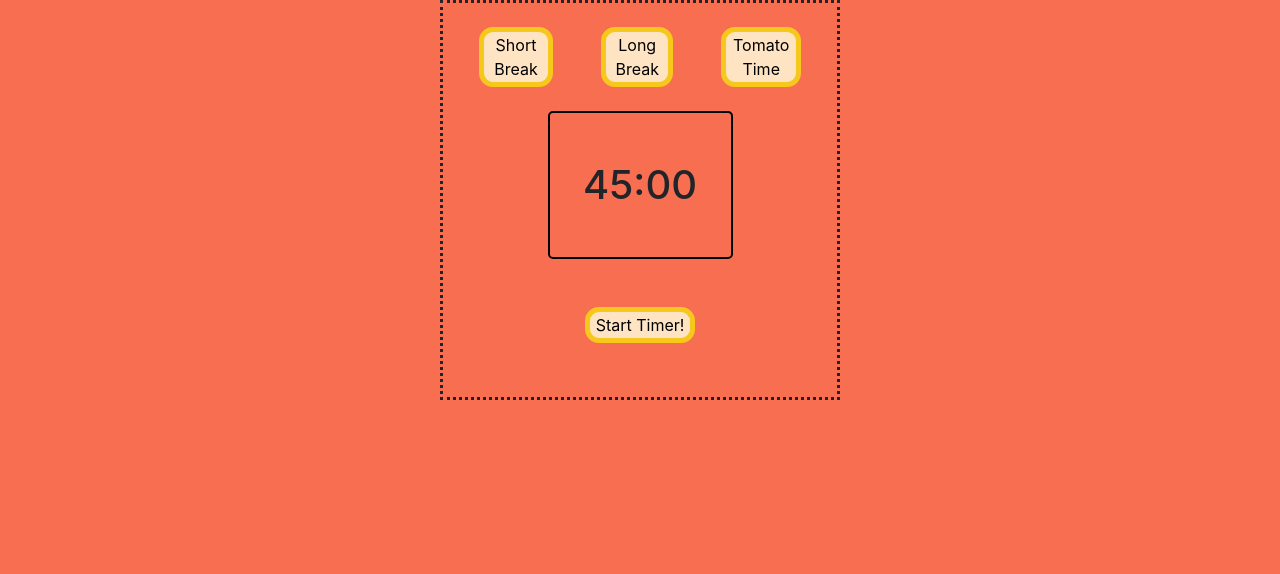
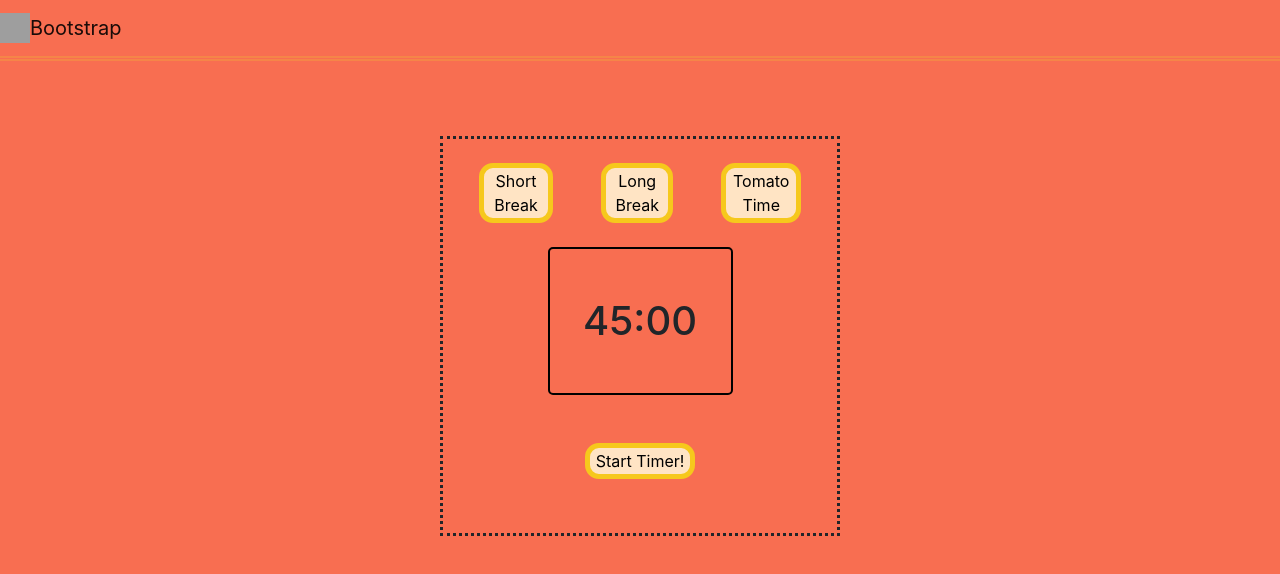
Before and after one commit to indwomt/tomatoduck, a React (Create React App) app in the folder client/: page / in a window 1280 px wide. Shown: the top 574 px of the page. Built offline with nearby package versions, Linux system fonts and the light colour scheme; grey boxes are pictures that could not be loaded; the HTML template or start-up script is replaced by a standard one.

Commit message:
navbar/header started

```diff
--- a/client/src/App.css
+++ b/client/src/App.css
@@ -66,3 +66,8 @@
 border-radius: 14px;
 background-color: bisque;
 }
+
+.navbar{
+  border-bottom: 5px double rgba(230,215,41,0.22);
+  margin-bottom: 75px;
+}
--- a/client/src/App.js
+++ b/client/src/App.js
@@ -1,12 +1,13 @@
 
 import './App.css';
 import Timer from './components/Timer'
+import Header from './components/Header'
 // import bootstrap from 'react-bootstrap'
 
 function App() {
   return (
     <div className="App">
-
+      <Header />
         <Timer />
 
     </div>
--- a/client/src/components/Header.js
+++ b/client/src/components/Header.js
@@ -1,7 +1,12 @@
 import react from 'react'
 
-// export default function Header() {
-//     return(
-
-//     )
-// }
+export default function Header() {
+    return (
+      <nav className="navbar">
+        <a className="navbar-brand" href="#">
+          <img src="/docs/4.0/assets/brand/bootstrap-solid.svg" width="30" height="30" className="d-inline-block align-top" alt="" />
+          Bootstrap
+        </a>
+      </nav>
+    );
+  }
```
